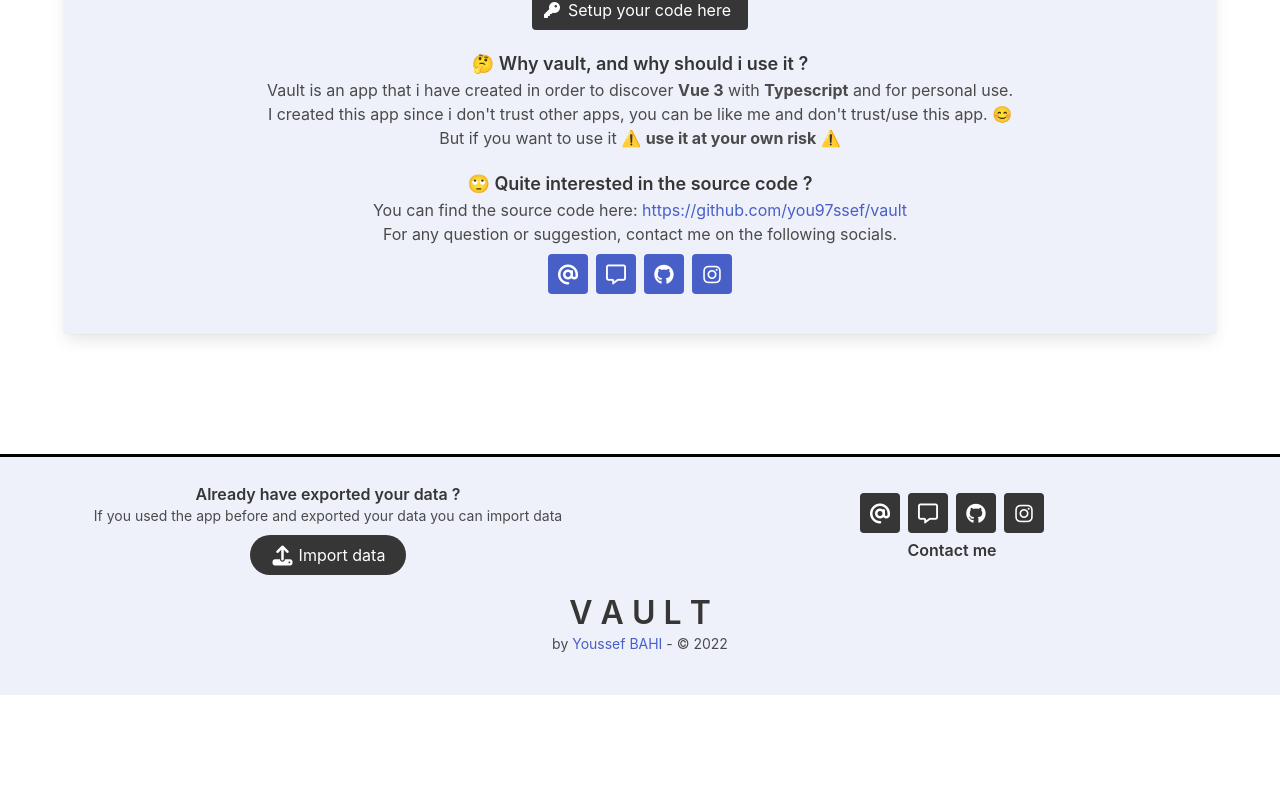
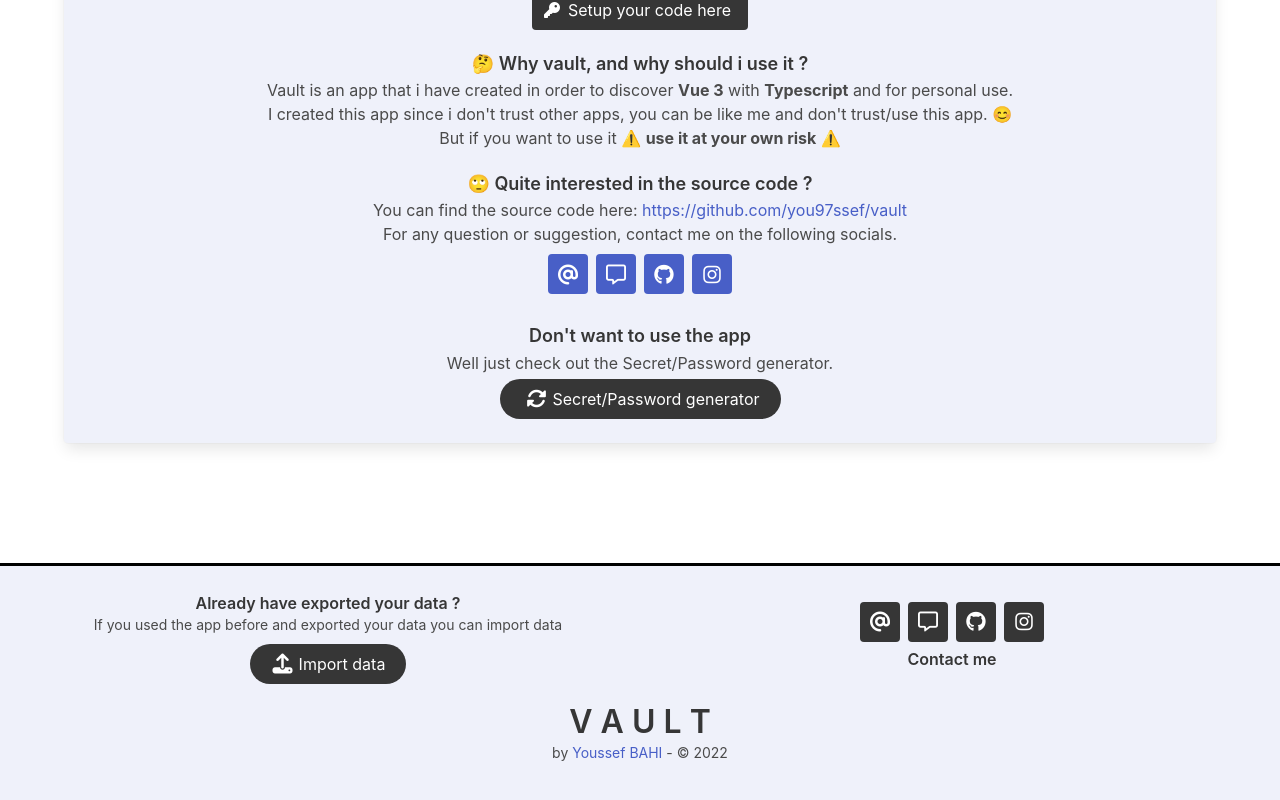
Before and after one commit to you97ssef/Vault, a Vue app: page / in a window 1280 px wide. Shown: the part 765-1565 px from the top of the page. Before the commit the page ends 1460 px from the top, so only its background shows below. Built offline with nearby package versions, Linux system fonts and the light colour scheme.

Commit message:
added link to secret generator on home page

```diff
--- a/src/views/Home.vue
+++ b/src/views/Home.vue
@@ -63,6 +63,20 @@
                             </a>
                         </div>
                     </p>
+
+                    <h5 class="mb-1 mt-5">Don't want to use the app</h5>
+                    <p class="m-1">Well just check out the Secret/Password generator.</p>
+                    <div class="buttons is-justify-content-center">
+                        <router-link
+                            class="button is-rounded is-dark"
+                            to="/generator"
+                        >
+                            <span class="icon ml-1"
+                                ><i class="fa-solid fa-rotate fa-lg"></i
+                            ></span>
+                            <span>Secret/Password generator</span>
+                        </router-link>
+                    </div>
                 </div>
             </div>
         </div>
```
